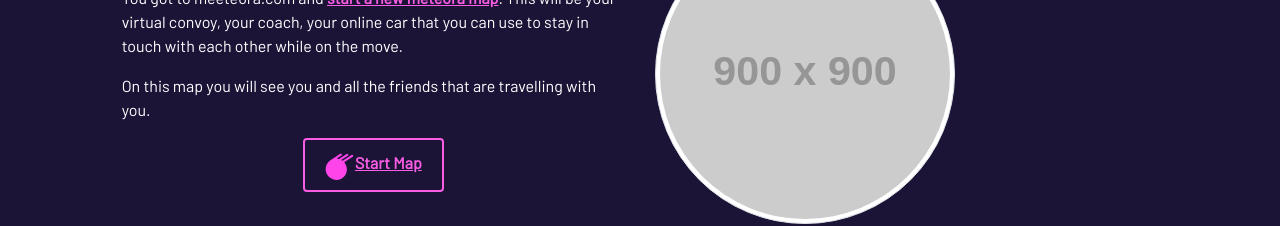
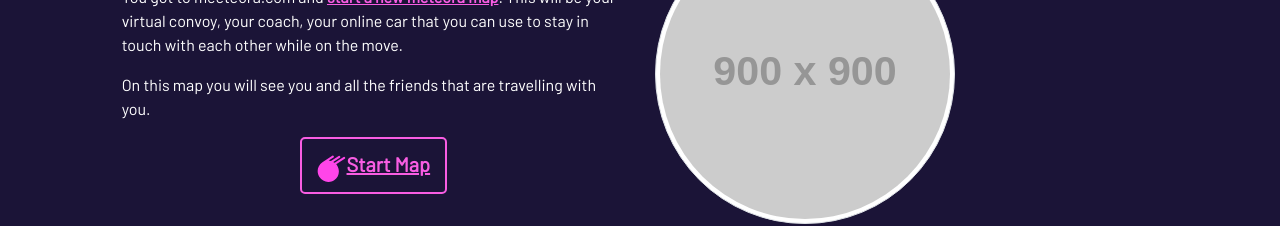
Before and after one commit to fezde/MeeteoraClient, a plain HTML site: page about.html in a window 1280 px wide. Shown: the part 760-986 px from the top of the page. Drawn offline with nearby package versions, Linux system fonts and the light colour scheme; placeholder pictures from the web are drawn by us.

Commit message:
Button Script now comes with own CSS (not bootstrap required)

```diff
--- /dev/null
+++ b/_src/sass/meeteora-button.scss
@@ -0,0 +1,28 @@
+@import "variables";
+
+.meeteora-button {
+
+    border: 2px solid $COL_MEETEORA_PINK;
+    background: $COL_MEETEORA_DARK;
+    display: inline-block;
+    text-align: center;
+    white-space: nowrap;
+    vertical-align: middle;
+    user-select: none;
+    font-size: 20px;
+    padding: 10px 15px;
+    border-radius: 5px;
+    transition: color .15s ease-in-out, background-color .15s ease-in-out, border-color .15s ease-in-out, box-shadow .15s ease-in-out;
+
+
+}
+
+.meeteora-button:hover {
+    background: $COL_MEETEORA_TURQUOISE;
+    border-color: $COL_MEETEORA_TURQUOISE;
+    color: $COL_MEETEORA_DARK;
+}
+
+.meeteora-button img{
+    fill:red;
+}
--- a/js/meeteora-button.js
+++ b/js/meeteora-button.js
@@ -1,4 +1,5 @@
+document.write('<link href="css/meeteora-button.css" type="text/css" rel="stylesheet">  ');
 document.write('<center>' +
-'<a href="map.html" class="btn btn-outline-primary" id="meeteora-map-btn">' +
+'<a href="map.html" class="meeteora-button">' +
 '<img height="30" src="img/meeteora-bubble.svg"/>Start Map' +
 '</a></center>');
```
Also changed, not shown: index.html (+1 -0 lines), css/meeteora-button.css (added), 1 other file.
